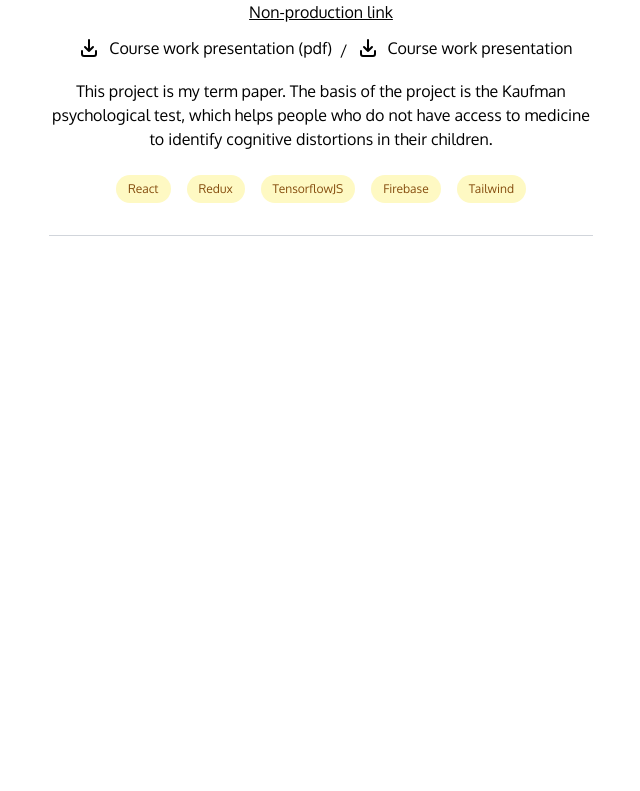
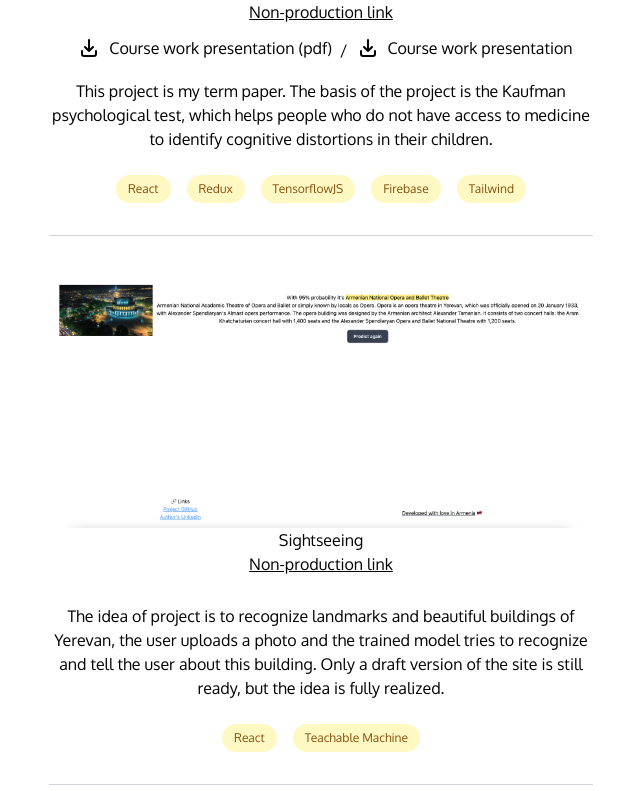
Before and after one commit to bierooed/oganes-oganisyan-cv, a React (Vite) app: page /projects in a window 1280 px wide. Shown: the part 1083-1874 px from the top of the page, without its empty margins (319-959 px from the left). Before the commit the page ends 1335 px from the top, so only its background shows below. Built offline with nearby package versions, Linux system fonts and the light colour scheme; the HTML template or start-up script is replaced by a standard one.

Commit message:
Add sightseeing project

```diff
--- a/src/components/Projects/Projects.jsx
+++ b/src/components/Projects/Projects.jsx
@@ -1,6 +1,7 @@
 import React from "react";
 import hyeboxProject from "../../files/hyeboxProject.png";
 import cognitiveProject from "../../files/cognitiveProject.png";
+import sightseeingProject from "../../files/sightseeingProject.png";
 import Links from "./Links";
 
 const projects = [
@@ -34,7 +35,6 @@ const projects = [
     project: "Cognitive test",
     stack: ["React", "Redux", "TensorflowJS", "Firebase", "Tailwind"],
     pic: cognitiveProject,
-    role: "Fullstack Frontend Developer",
     description:
       "This project is my term paper. The basis of the project is the Kaufman psychological test, which helps people who do not have access to medicine to identify cognitive distortions in their children.",
 
@@ -56,6 +56,22 @@ const projects = [
         id: 1,
         href: "/src/files/Курсовая работа Оганисян Оганес .pdf",
         innerText: "Course work presentation",
+      },
+    ],
+  },
+
+  {
+    id: 2,
+    project: "Sightseeing",
+    stack: ["React", "Teachable Machine"],
+    pic: sightseeingProject,
+    description:
+      " The idea of project is to recognize landmarks and beautiful buildings of Yerevan, the user uploads a photo and the trained model tries to recognize and tell the user about this building. Only a draft version of the site is still ready, but the idea is fully realized.",
+    links: [
+      {
+        id: 0,
+        href: "https://sightseeing.vercel.app/",
+        innerText: "Non-production link",
       },
     ],
   },
```
Also changed, not shown: src/files/sightseeingProject.png (added).
